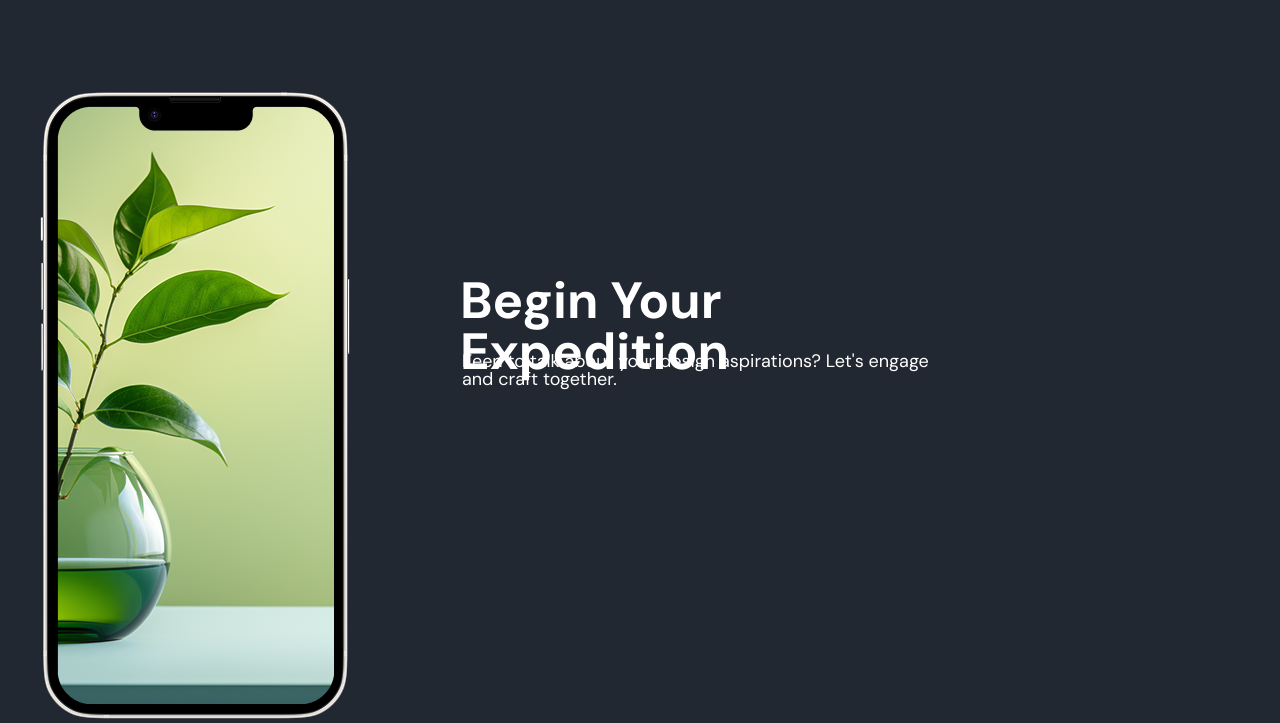
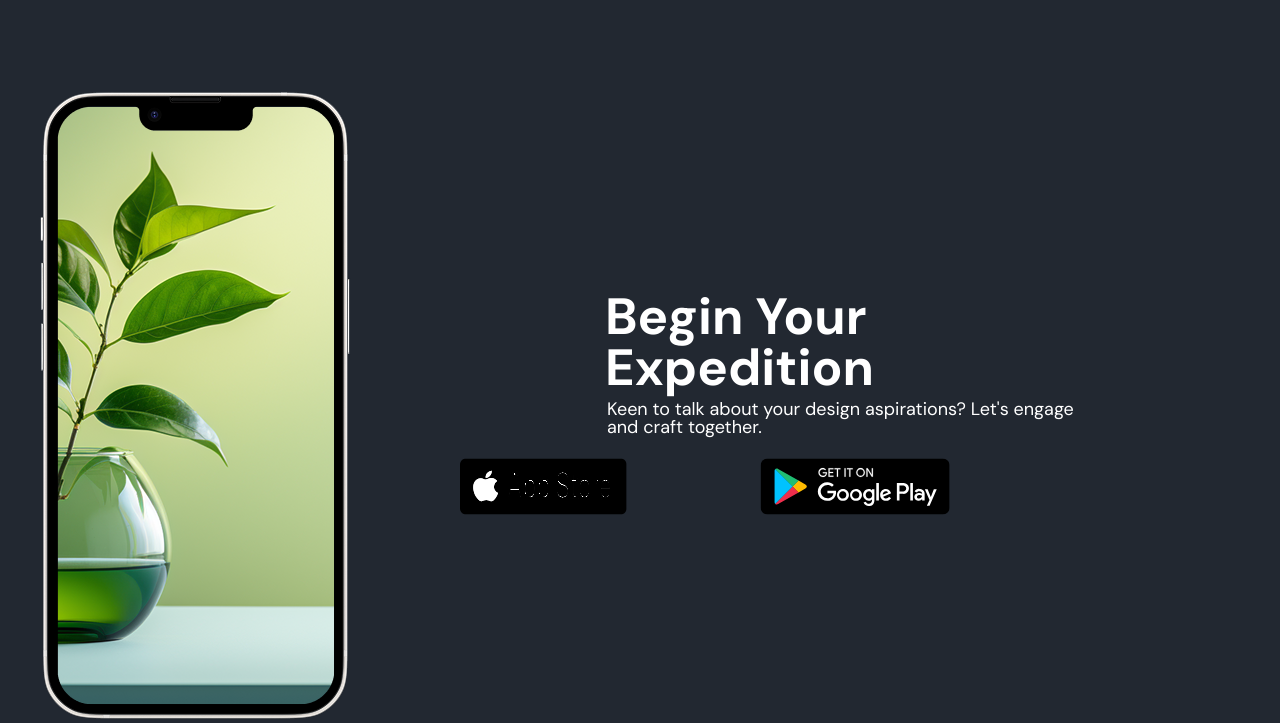
Before and after one commit to D-Dmkv/Work_html, a plain HTML site: page index.html in a window 1280 px wide. Shown: the part 1577-2300 px from the top of the page. Drawn offline with Linux system fonts and the light colour scheme; a web font is replaced by a local one.

Commit message:
Update index.html
new_tags_display resolution

```diff
--- a/index.html
+++ b/index.html
@@ -111,14 +111,14 @@
     </section>
 </main>
 
-<figure class="figure">
-    <border class="links-info">
+<section class="figure">
+    <div class="links-info">
         <div class="image">
             <img src="./assets/Device.png" alt="figure"/>
 
         </div>
         <div class="text-info">
-            <div class="texttt"> <p class="head-text">Begin Your Expedition</p>
+            <div class="text-for-buttons"> <p class="head-text">Begin Your Expedition</p>
                 <p class="small-text">Keen to talk about your design aspirations? Let's engage and craft together.</p>
             </div>
 
@@ -210,8 +210,8 @@
             </div>
 
 
-    </border>
-</figure>
+    </div>
+ </section>
 
 <footer class="footer">
     <div class="footer-logo">
```
